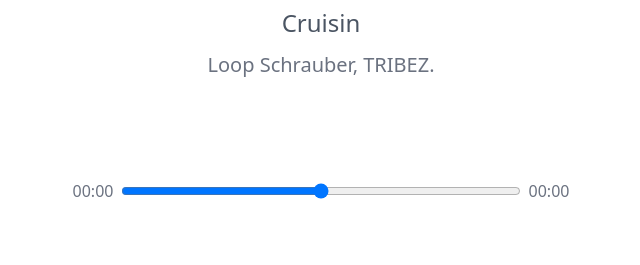
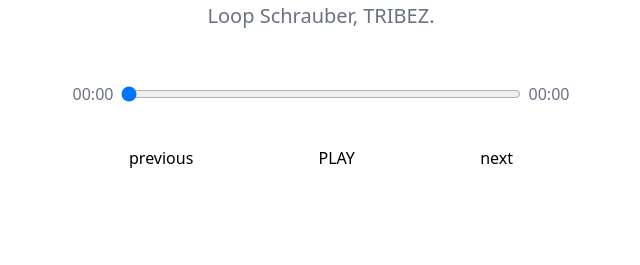
Before and after one commit to thatcatinsomnia/react-music-player, a React (Create React App) app: page / in a window 1280 px wide. Shown: the part 382-647 px from the top of the page, without its empty margins (319-959 px from the left). Built offline with nearby package versions, Linux system fonts and the light colour scheme.

Commit message:
:sparkles: update timebar when playing and drag

```diff
--- a/src/App.js
+++ b/src/App.js
@@ -8,12 +8,13 @@
   const [playingSong, setPlayingSong] = useState(songs[3]);
   const [isPlaying, setIsPlaying] = useState(false);
   return (
-    <div className="h-screen h-full">
+    <div>
       <Song playingSong={playingSong}/>
       <Player
         playingSong={playingSong}
         isPlaying={isPlaying}
         setIsPlaying={setIsPlaying}
+
       />
     </div>
   );
--- a/src/components/Player.js
+++ b/src/components/Player.js
@@ -6,8 +6,8 @@
 function Player({ playingSong, isPlaying, setIsPlaying }) {
   const audioRef = useRef(null);
   const [timeInfo, setTimeInfo] = useState({
-    currentTime: null,
-    duration: null
+    currentTime: 0,
+    duration: 0
   });
 
   const timeUpdateHandler = event => {
@@ -19,7 +19,7 @@
 
   return (
     <div className="h-1/5 flex flex-col items-center justify-between">
-      <PlayerTimeControl timeInfo={timeInfo}/>
+      <PlayerTimeControl timeInfo={timeInfo} setTimeInfo={setTimeInfo} audioRef={audioRef}/>
       <PlayerControl
         playingSong={playingSong.audio}
         audioRef={audioRef}
--- a/src/components/PlayerTimeControl.js
+++ b/src/components/PlayerTimeControl.js
@@ -1,4 +1,4 @@
-function PlayerTimeControl({ timeInfo }) {
+function PlayerTimeControl({ timeInfo, setTimeInfo, audioRef }) {
   const getMinutes = time => {
     return ('0' + Math.floor(time / 60)).slice(-2);
   };
@@ -13,10 +13,21 @@
     return getMinutes(time) + ':' + getSeconds(time);
   };
 
+  const dragHandler = event => {
+    audioRef.current.currentTime = event.target.value;
+    setTimeInfo({...timeInfo, currentTime: event.target.value });
+  };
+
   return (
     <div className="py-4 max-w-lg w-full flex items-center text-gray-500">
       <p className="w-14 text-center">{formatTime(timeInfo.currentTime)}</p>
-      <input className="py-4 flex-1" type="range" name="" id=""/>
+      <input className="py-4 flex-1" type="range"
+        min="0"
+        max={timeInfo.duration}
+        value={timeInfo.currentTime}
+        step="0.000001"
+        onChange={dragHandler}
+      />
       <p className="w-14 text-center">{formatTime(timeInfo.duration)}</p>
     </div>
   );
```
